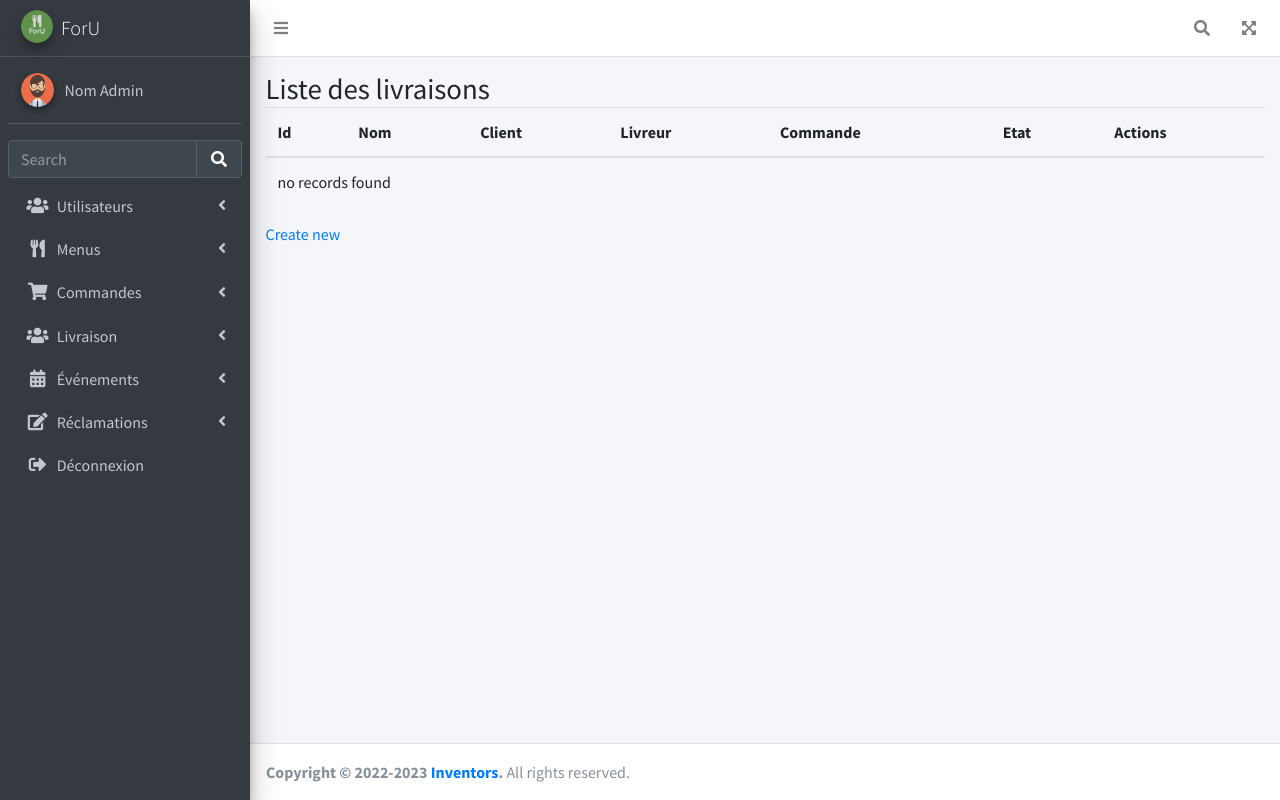
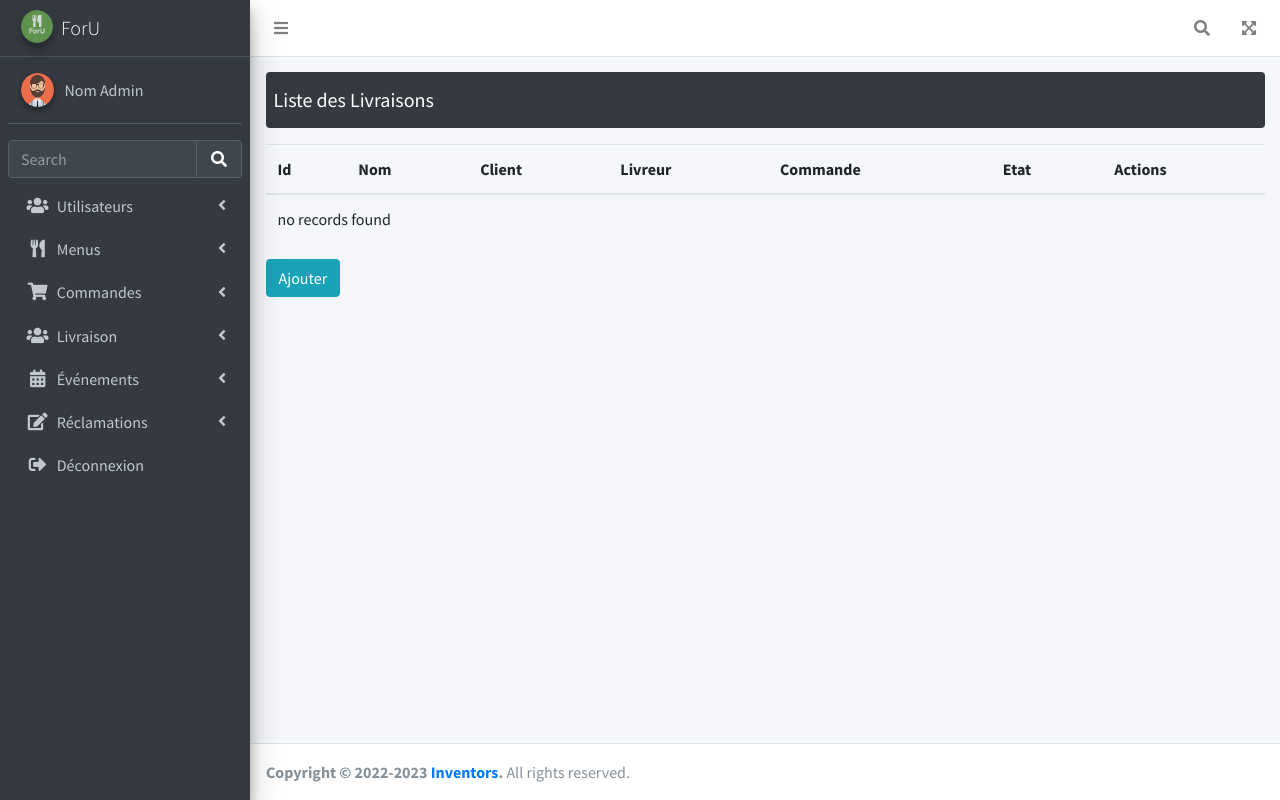
Before and after one commit to dhiabj/PIDEV-WEB, a Symfony app: template templates/livraison/index.html.twig in a window 1280 px wide. Run offline with Twig, Linux system fonts and the light colour scheme; the template is opened without the code that fills it, so the values that code supplies are empty; some libraries are stand-ins or nearby versions.

Commit message:
before changes

```diff
--- a/src/Entity/Livraison.php
+++ b/src/Entity/Livraison.php
@@ -41,7 +41,7 @@ class Livraison
      *     message="Cette valeur ne doit pas être nulle"
      * )
      */
-    private $etat;
+    private $etat="Non Livree";
 
     /**
      * @var \User
--- a/templates/livraison/_delete_form.html.twig
+++ b/templates/livraison/_delete_form.html.twig
@@ -1,4 +1,7 @@
 <form method="post" action="{{ path('app_livraison_delete', {'id': livraison.id}) }}" onsubmit="return confirm('Are you sure you want to delete this item?');">
     <input type="hidden" name="_token" value="{{ csrf_token('delete' ~ livraison.id) }}">
+    <a href="{{ path('app_livraison_index') }}"class="btn btn-info">Retour</a>
+
+    <a href="{{ path('app_livraison_edit', {'id': livraison.id}) }}" class="btn btn-warning"><i class="fas fa-pen"> Modifier</i></a>
     <button class="btn btn-warning"><i class="fas fa-pen"> Supprimer</i></button>
 </form>
--- a/templates/livraison/edit.html.twig
+++ b/templates/livraison/edit.html.twig
@@ -3,11 +3,13 @@
 {% block title %}Edit Livraison{% endblock %}
 
 {% block body %}
-    <h1>Edit Livraison</h1>
+    <nav class="navbar navbar-dark bg-dark mb-3 rounded">
+        <span class="navbar-brand mb-0 h1">Modifier Livraison</span>
+    </nav>
 
     {{ include('livraison/_form.html.twig', {'button_label': 'Update'}) }}
 
-    <a href="{{ path('app_livraison_index') }}">back to list</a>
+    <a href="{{ path('app_livraison_index') }}">Retour</a>
 
     {{ include('livraison/_delete_form.html.twig') }}
 {% endblock %}
--- a/templates/livraison/index.html.twig
+++ b/templates/livraison/index.html.twig
@@ -3,7 +3,9 @@
 {% block title %}Livraison index{% endblock %}
 
 {% block body %}
-    <h1>Liste des livraisons</h1>
+    <nav class="navbar navbar-dark bg-dark mb-3 rounded">
+        <span class="navbar-brand mb-0 h1">Liste des Livraisons</span>
+    </nav>
 
     <table class="table">
         <thead>
@@ -27,9 +29,9 @@
                 <td>{{ livraison.commande }}</td>
                 <td>{{ livraison.etat }}</td>
                 <td>
-                    <a href="{{ path('app_livraison_edit',{'id': livraison.id }) }}" class="btn btn-danger"><i class="fas fa-trash"> Modifier</i></a>
-                    <a href="{{ path('liv_supp',{'id': livraison.id }) }}" class="btn btn-warning"><i class="fas fa-pen"> Supprimer</i></a>
-                    <a href="{{ path('app_livraison_show', {'id': livraison.id}) }}"class="btn btn-info"><i class="fas fa-pen"> Details</i></a>
+                    <a href="{{ path('app_livraison_edit',{'id': livraison.id }) }}" class="btn btn-warning"><i class="fas fa-pen"> Modifier</i></a>
+                    <a href="{{ path('liv_supp',{'id': livraison.id }) }}" class="btn btn-danger"><i class="fas fa-trash"> Supprimer</i></a>
+                    <a href="{{ path('app_livraison_show', {'id': livraison.id}) }}"class="btn btn-info"><i> Details</i></a>
                 </td>
             </tr>
         {% else %}
@@ -40,5 +42,5 @@
         </tbody>
     </table>
 
-    <a href="{{ path('app_livraison_new') }}">Create new</a>
+    <a href="{{ path('app_livraison_new') }}"class="btn btn-info">Ajouter</a>
 {% endblock %}
--- a/templates/livraison/show.html.twig
+++ b/templates/livraison/show.html.twig
@@ -3,7 +3,9 @@
 {% block title %}Livraison{% endblock %}
 
 {% block body %}
-    <h1>Livraison</h1>
+    <nav class="navbar navbar-dark bg-dark mb-3 rounded">
+        <span class="navbar-brand mb-0 h1">Livraison</span>
+    </nav>
 
     <table class="table">
         <tbody>
@@ -33,9 +35,7 @@
         </tbody>
     </table>
 
-    <a href="{{ path('app_livraison_index') }}">back to list</a>
 
-    <a href="{{ path('app_livraison_edit', {'id': livraison.id}) }}">edit</a>
 
     {{ include('livraison/_delete_form.html.twig') }}
 {% endblock %}
--- a/templates/user/ajout.html.twig
+++ b/templates/user/ajout.html.twig
@@ -20,7 +20,7 @@
     <nav class="navbar navbar-dark bg-dark mb-3 rounded">
         <span class="navbar-brand mb-0 h1">Ajouter utilisateur</span>
     </nav>
-    {{form_start(formClass)}}
+    {{form_start(formClass,{'attr':{'novalidate':'novalidate'}})}}
     <div class="form-group">
         {{ form_label(formClass.nom) }}
         {{ form_widget(formClass.nom, {'attr': {'class': 'form-control'}}) }}
```
Also changed, not shown: src/Form/LivraisonType.php (+7 -1 lines), templates/livraison/new.html.twig (+4 -5 lines), templates/user/show.html.twig (+6 -5 lines), 1 other file.
